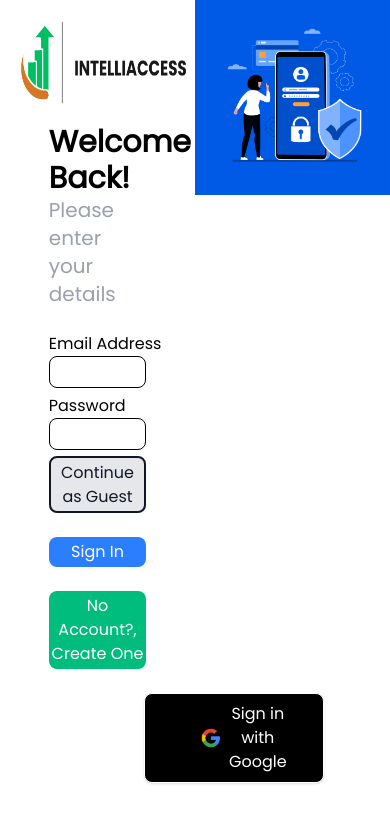
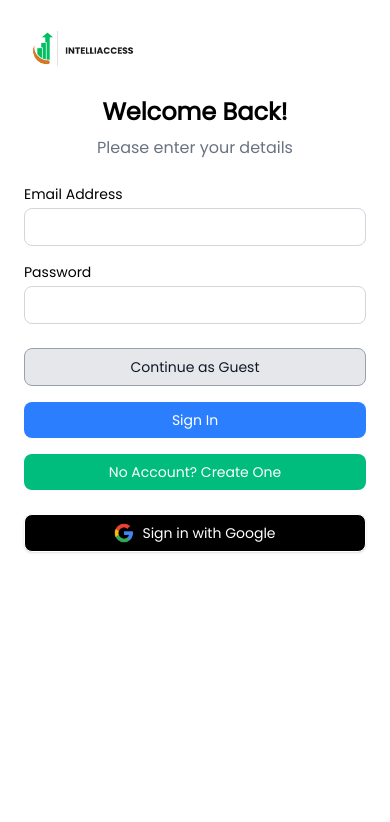
Before and after one commit to udaysharma24/Website-Accessibility-Analyser, a Next.js app in the folder client/: page /login in a window 390 px wide. Shown: the top 822 px of the page. Built offline with nearby package versions, Linux system fonts and the light colour scheme.

Commit message:
Made all webpages responsive

```diff
--- a/client/src/app/login/page.js
+++ b/client/src/app/login/page.js
@@ -5,62 +5,110 @@ import { useState } from "react"
 import { Poppins } from "next/font/google"
 import GoogleLoginButton from "@/components/GoogleLoginButton"
 
-const poppins= Poppins({
-    subsets: ['latin'],
-    weight: ['400']
+const poppins = Poppins({
+  subsets: ["latin"],
+  weight: ["400"],
 })
 
-export default function Login(){
-    const router= useRouter()
-    const [email, setemail]= useState("")
-    const [password, setpassword]= useState("")
-    async function handleclick(e){
+export default function Login() {
+  const router = useRouter()
+  const [email, setemail] = useState("")
+  const [password, setpassword] = useState("")
+
+  async function handleclick(e) {
     e.preventDefault()
-        const response= await fetch(`${process.env.NEXT_PUBLIC_API_URL}/login`,
+    const response = await fetch(
+      `${process.env.NEXT_PUBLIC_API_URL}/login`,
       {
-                method: 'POST',
-                headers: {'Content-type': 'application/json'},
-                body: JSON.stringify({email, password})
+        method: "POST",
+        headers: { "Content-type": "application/json" },
+        body: JSON.stringify({ email, password }),
       }
     )
-        const data= await response.json()
+    const data = await response.json()
     console.log(data)
     alert(data.message)
-        if(response.ok)
-            router.push("/url_input")
+    if (response.ok) router.push("/url_input")
   }
-    function guestdirect(e){
+
+  function guestdirect(e) {
     e.preventDefault()
     router.push("/url_input")
   }
-    function handleregister(){
+
+  function handleregister() {
     router.push("/register")
   }
-    return(
-        <div className="flex h-[100%]">
-            <div className={`${poppins.className} w-[50%]`}>
-                <img className="h-[15%] ml-[3%] mt-[3%]" src="/IAlogo.png" alt="logo"/>
-                <h1 className="text-3xl text-black font-bold mx-[25%] mt-[3%]">Welcome Back!</h1>
-                <p className="text-xl text-gray-400 mx-[25%]">Please enter your details</p>
-                <br/>
-                <p className="text-l text-black ml-[25%]">Email Address</p>
-                <input type="email" onChange={(e)=>{setemail(e.target.value)}} name="email" className="border-1 border-solid w-[50%] ml-[25%] mb-[3%] px-[3%] py-[1.5%] rounded-lg"/>
-                <p className="text-l text-black ml-[25%]">Password</p>
-                <input type="password" onChange={(e)=>{setpassword(e.target.value)}} name="password" className="border-1 border-solid w-[50%] ml-[25%] mb-[3%] px-[3%] py-[1.5%] rounded-lg"/>
-                <br/>
-                <button className="text-xxl mx-[25%] bg-gray-200 border-2 text-gray-900 w-[50%] py-[1.5%] rounded-lg cursor-pointer" onClick={guestdirect}>Continue as Guest</button>
-                <br/>
-                <br/>
-                <button onClick={handleclick} className="text-white text-xxl mx-[25%] bg-blue-500 w-[50%] py-[1.5%] rounded-lg cursor-pointer">Sign In</button>
-                <br/>
-                <br/>
-                <button className="text-white text-xxl mx-[25%] bg-emerald-500 w-[50%] py-[1.5%] rounded-lg cursor-pointer" onClick={handleregister}>No Account?, Create One</button>
-                <br/>
-                <br/>
-                <GoogleLoginButton/>
+
+  return (
+    <div className={`flex flex-col md:flex-row min-h-screen ${poppins.className}`}>
+      <div className="w-full md:w-1/2 flex flex-col items-center md:items-start px-6 sm:px-10 md:px-16 lg:px-24 py-6">
+        <img
+          className="h-12 sm:h-14 md:h-16 mb-6 self-start"
+          src="/IAlogo.png"
+          alt="logo"
+        />
+
+        <h1 className="text-2xl sm:text-3xl md:text-4xl font-bold text-black mb-2 text-center md:text-left">
+          Welcome Back!
+        </h1>
+        <p className="text-gray-500 text-base sm:text-lg mb-6 text-center md:text-left">
+          Please enter your details
+        </p>
+
+        <label className="w-full md:w-3/4 text-sm sm:text-base font-medium text-black mb-1">
+          Email Address
+        </label>
+        <input
+          type="email"
+          onChange={(e) => setemail(e.target.value)}
+          name="email"
+          className="w-full md:w-3/4 border border-gray-300 px-3 py-2 rounded-lg mb-4 text-sm sm:text-base"
+        />
+
+        <label className="w-full md:w-3/4 text-sm sm:text-base font-medium text-black mb-1">
+          Password
+        </label>
+        <input
+          type="password"
+          onChange={(e) => setpassword(e.target.value)}
+          name="password"
+          className="w-full md:w-3/4 border border-gray-300 px-3 py-2 rounded-lg mb-6 text-sm sm:text-base"
+        />
+
+        <button
+          className="w-full md:w-3/4 bg-gray-200 border border-gray-400 text-gray-900 py-2 rounded-lg mb-4 text-sm sm:text-base hover:bg-gray-300 transition"
+          onClick={guestdirect}
+        >
+          Continue as Guest
+        </button>
+
+        <button
+          onClick={handleclick}
+          className="w-full md:w-3/4 bg-blue-500 text-white py-2 rounded-lg mb-4 text-sm sm:text-base hover:bg-blue-600 transition"
+        >
+          Sign In
+        </button>
+
+        <button
+          className="w-full md:w-3/4 bg-emerald-500 text-white py-2 rounded-lg mb-6 text-sm sm:text-base hover:bg-emerald-600 transition"
+          onClick={handleregister}
+        >
+          No Account? Create One
+        </button>
+
+        <div className="w-full md:w-3/4">
+          <GoogleLoginButton />
         </div>
-            <div className="w-[58%] overflow-y-hidden scrollbar-hidden">
-                <img className="" src="/Data_security_01.jpg" alt="image"/>
+      </div>
+
+      {/* Right side (image) */}
+      <div className="hidden md:flex w-full md:w-1/2 items-center justify-center overflow-hidden">
+        <img
+          className="object-cover h-full w-full"
+          src="/Data_security_01.jpg"
+          alt="image"
+        />
       </div>
     </div>
   )
--- a/client/src/app/page.js
+++ b/client/src/app/page.js
@@ -2,24 +2,46 @@
 import { useRouter } from "next/navigation";
 import { Poppins } from "next/font/google";
 
-const poppins= Poppins({
-    subsets: ['latin'],
-    weight: ['400']
-})
+const poppins = Poppins({
+  subsets: ["latin"],
+  weight: ["400"],
+});
 
 export default function Home() {
-  const router= useRouter()
+  const router = useRouter();
 
-  function handleclick(){
-    router.push("/login")
+  function handleclick() {
+    router.push("/login");
   }
 
   return (
-    <div className={`bg-[url('/analytics-bg.jpg')] h-screen bg-cover bg-center ${poppins.className}`}>
-        <img className="h-[20%] ml-[1%]" src="/IAlogo_dark.png" alt="logo"/>
-        <h1 className=" text-amber-600 text-4xl pl-[10%] pt-[7%] drop-shadow-[0_0_2px_black]">Build inclusive websites effortlessly — </h1>
-        <h1 className=" text-white text-4xl w-200 px-[10%] pt-[0.8%] drop-shadow-[0_0_2px_black] ">Analyze, identify issues, and get developer-friendly solutions in one click.</h1>
-        <button className="bg-violet-800 hover:bg-violet-950 h-12 px-5 py-2 ml-32 mt-10 rounded-xl cursor-pointer border-2 border-white text-white drop-shadow-[0_0_3px_white]" onClick={handleclick}>Get Started</button>
+    <div
+      className={`bg-[url('/analytics-bg.jpg')] min-h-screen bg-cover bg-center flex flex-col ${poppins.className}`}
+    >
+      <img
+        className="h-16 sm:h-20 md:h-24 lg:h-28 xl:h-32 ml-2 sm:ml-4 mt-2 sm:mt-4"
+        src="/IAlogo_dark.png"
+        alt="logo"
+      />
+
+      {/* Heading */}
+      <div className="flex flex-col justify-center flex-1 px-4 sm:px-8 md:px-16 lg:px-24">
+        <h1 className="text-2xl sm:text-3xl md:text-4xl lg:text-5xl text-amber-600 drop-shadow-[0_0_2px_black] leading-snug">
+          Build inclusive websites effortlessly —
+        </h1>
+        <h1 className="text-base sm:text-lg md:text-2xl lg:text-3xl text-white mt-3 drop-shadow-[0_0_2px_black] max-w-4xl">
+          Analyze, identify issues, and get developer-friendly solutions in one
+          click.
+        </h1>
+
+        {/* Button */}
+        <button
+          className="bg-violet-800 hover:bg-violet-950 px-5 py-2 sm:px-6 sm:py-3 md:px-8 md:py-3 mt-6 sm:mt-8 md:mt-10 w-fit rounded-xl cursor-pointer border-2 border-white text-white text-sm sm:text-base md:text-lg drop-shadow-[0_0_3px_white]"
+          onClick={handleclick}
+        >
+          Get Started
+        </button>
+      </div>
     </div>
   );
 }
--- a/client/src/app/register/page.js
+++ b/client/src/app/register/page.js
@@ -2,51 +2,92 @@
 import { useState } from "react"
 import { Poppins } from "next/font/google"
 
-const poppins= Poppins({
-    subsets: ['latin'],
-    weight: ['400']
+const poppins = Poppins({
+  subsets: ["latin"],
+  weight: ["400"],
 })
 
-export default function Register(){
-    const [username, setusername]= useState("")
-    const [email, setemail]= useState("")
-    const [password, setpassword]= useState("")
-    async function handleclick(e){
+export default function Register() {
+  const [username, setusername] = useState("")
+  const [email, setemail] = useState("")
+  const [password, setpassword] = useState("")
+
+  async function handleclick(e) {
     e.preventDefault()
-        const response= await fetch(`${process.env.NEXT_PUBLIC_API_URL}/register`,
+    const response = await fetch(
+      `${process.env.NEXT_PUBLIC_API_URL}/register`,
       {
-                method: 'POST',
-                headers: {"Content-type":"application/json"},
-                body: JSON.stringify({username, email, password})
+        method: "POST",
+        headers: { "Content-type": "application/json" },
+        body: JSON.stringify({ username, email, password }),
       }
     )
-        const data= await response.json()
+    const data = await response.json()
     alert(data.message)
     console.log(data)
   }
-    return(
-        <div className="flex h-[100%]">
-            <div className={`${poppins.className} w-[50%]`}>
-                <img className="h-[15%] ml-[3%] mt-[3%]" src="/IAlogo.png" alt="logo"/>
-                <h1 className="text-3xl text-black font-bold mx-[25%] mt-[4%]">Register</h1>
-                <p className="text-xl text-gray-400 mx-[25%]">Please enter your details</p>
-                <br/>
-                <p className="text-l text-black ml-[25%]">Name</p>
-                <input type="text" name="username" onChange={(e)=>{setusername(e.target.value)}} className="border-1 border-solid w-[50%] ml-[25%] mb-[3%] px-[3%] py-[1.5%] rounded-lg"/>
-                <p className="text-l text-black ml-[25%]">Email Address</p>
-                <input type="email" name="email" onChange={(e)=>{setemail(e.target.value)}} className="border-1 border-solid w-[50%] ml-[25%] mb-[3%] px-[3%] py-[1.5%] rounded-lg"/>
-                <p className="text-l text-black ml-[25%]">Password</p>
-                <input type="password" onChange={(e)=>{setpassword(e.target.value)}} name="password" className="border-1 border-solid w-[50%] ml-[25%] mb-[3%] px-[3%] py-[1.5%] rounded-lg"/>
-                <br/>
-                <div className="flex items-center ml-[25%]">
-                    <input id="link-checkbox" type="checkbox" value="" className="w-4 h-4 text-blue-600 bg-gray-100 border-gray-300 rounded-sm focus:ring-blue-500 dark:focus:ring-blue-600 dark:ring-offset-gray-800 focus:ring-2 dark:bg-gray-700 dark:border-gray-600 cursor-pointer"/>
-                    <label htmlFor="link-checkbox" className="ms-2 text-sm font-medium text-gray-900 dark:text-gray-300">Remember for 30 days</label>
+
+  return (
+    <div className={`flex flex-col md:flex-row min-h-screen ${poppins.className}`}>
+      <div className="w-full md:w-1/2 flex flex-col items-center md:items-start px-6 sm:px-10 md:px-16 lg:px-24 py-6">
+
+        <img
+          className="h-12 sm:h-14 md:h-16 mb-6 self-start"
+          src="/IAlogo.png"
+          alt="logo"
+        />
+
+        <h1 className="text-2xl sm:text-3xl md:text-4xl font-bold text-black mb-2 text-center md:text-left">
+          Register
+        </h1>
+        <p className="text-gray-500 text-base sm:text-lg mb-6 text-center md:text-left">
+          Please enter your details
+        </p>
+
+        <label className="w-full md:w-3/4 text-sm sm:text-base font-medium text-black mb-1">
+          Name
+        </label>
+        <input
+          type="text"
+          name="username"
+          onChange={(e) => setusername(e.target.value)}
+          className="w-full md:w-3/4 border border-gray-300 px-3 py-2 rounded-lg mb-4 text-sm sm:text-base"
+        />
+
+        <label className="w-full md:w-3/4 text-sm sm:text-base font-medium text-black mb-1">
+          Email Address
+        </label>
+        <input
+          type="email"
+          name="email"
+          onChange={(e) => setemail(e.target.value)}
+          className="w-full md:w-3/4 border border-gray-300 px-3 py-2 rounded-lg mb-4 text-sm sm:text-base"
+        />
+
+        <label className="w-full md:w-3/4 text-sm sm:text-base font-medium text-black mb-1">
+          Password
+        </label>
+        <input
+          type="password"
+          name="password"
+          onChange={(e) => setpassword(e.target.value)}
+          className="w-full md:w-3/4 border border-gray-300 px-3 py-2 rounded-lg mb-6 text-sm sm:text-base"
+        />
+
+        <button
+          onClick={handleclick}
+          className="w-full md:w-3/4 bg-blue-500 text-white py-2 rounded-lg text-sm sm:text-base hover:bg-blue-600 transition"
+        >
+          Sign In
+        </button>
       </div>
-                <br/>
-                <button onClick={handleclick} className="text-white text-xxl mx-[25%] bg-blue-500 w-[50%] py-[1.5%] rounded-lg cursor-pointer">Sign In</button>
-            </div>
-            <div className="w-[58%] overflow-y-hidden scrollbar-hidden">
-                <img className="" src="/register_page.jpg" alt="image"/>
+
+      <div className="hidden md:flex w-full md:w-1/2 items-center justify-center overflow-hidden">
+        <img
+          className="object-cover h-full w-full"
+          src="/register_page.jpg"
+          alt="image"
+        />
       </div>
     </div>
   )
--- a/client/src/components/GoogleLoginButton.js
+++ b/client/src/components/GoogleLoginButton.js
@@ -1,10 +1,10 @@
 "use client"
 
-export default function GoogleLoginButton(){
-    return(
-        <button onClick={() => window.location.href = `${process.env.NEXT_PUBLIC_API_URL}/auth/google`}className="border px-14 py-2 ml-36 rounded-lg shadow flex items-center gap-2 cursor-pointer bg-black text-white">
+export default function GoogleLoginButton() {
+    return (
+        <button onClick={() => window.location.href = `${process.env.NEXT_PUBLIC_API_URL}/auth/google`} className="w-full sm:w-auto border px-6 sm:px-14 py-2 sm:ml-36 rounded-lg shadow flex items-center justify-center sm:justify-start gap-2 cursor-pointer bg-black text-white">
             <img src="/google-icon.png" alt="Google" className="w-5 h-5" />
-            Sign in with Google
+            <span className="text-sm sm:text-base">Sign in with Google</span>
         </button>
     )
 }
```
Also changed, not shown: client/src/app/analytics/page.js (+92 -108 lines), client/src/components/VantaBirds.js (+56 -37 lines). Lines whose indentation alone changed are shown as unchanged.
